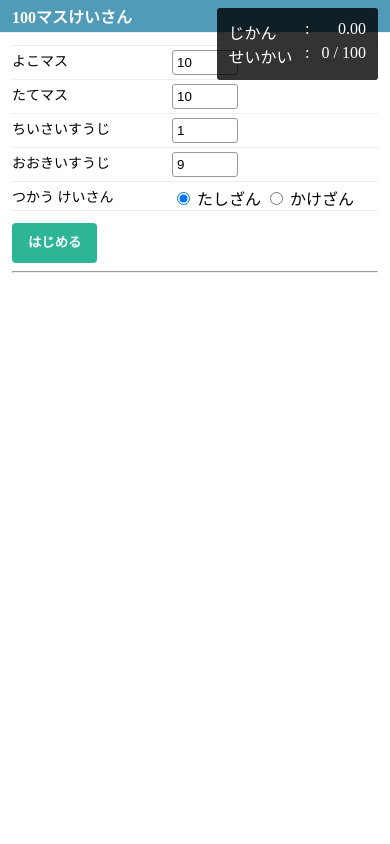
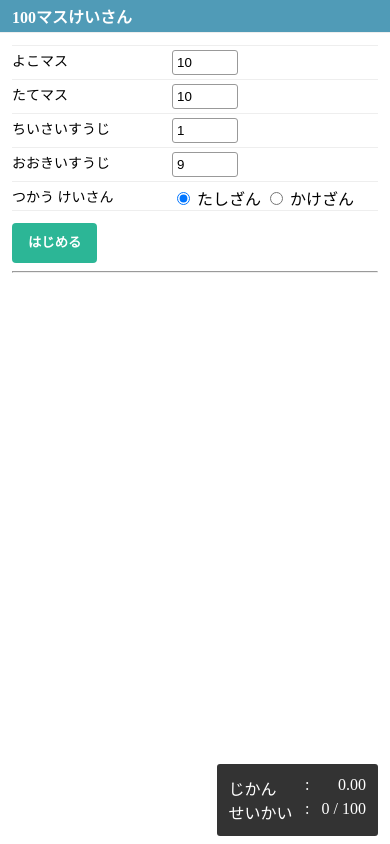
Before and after one commit to wizardry/cell_math, a Nuxt app in the folder app/: page / in a window 390 px wide. Built offline with nearby package versions, Linux system fonts and the light colour scheme.

Commit message:
mobile adjust

```diff
--- a/app/components/CellMathWrapper.vue
+++ b/app/components/CellMathWrapper.vue
@@ -354,7 +354,7 @@ export default {
 
 .hudWrapper {
   position: fixed;
-  top: 8px;
+  bottom: 8px;
   right: 12px;
   z-index: 100;
   padding: 12px;
```
